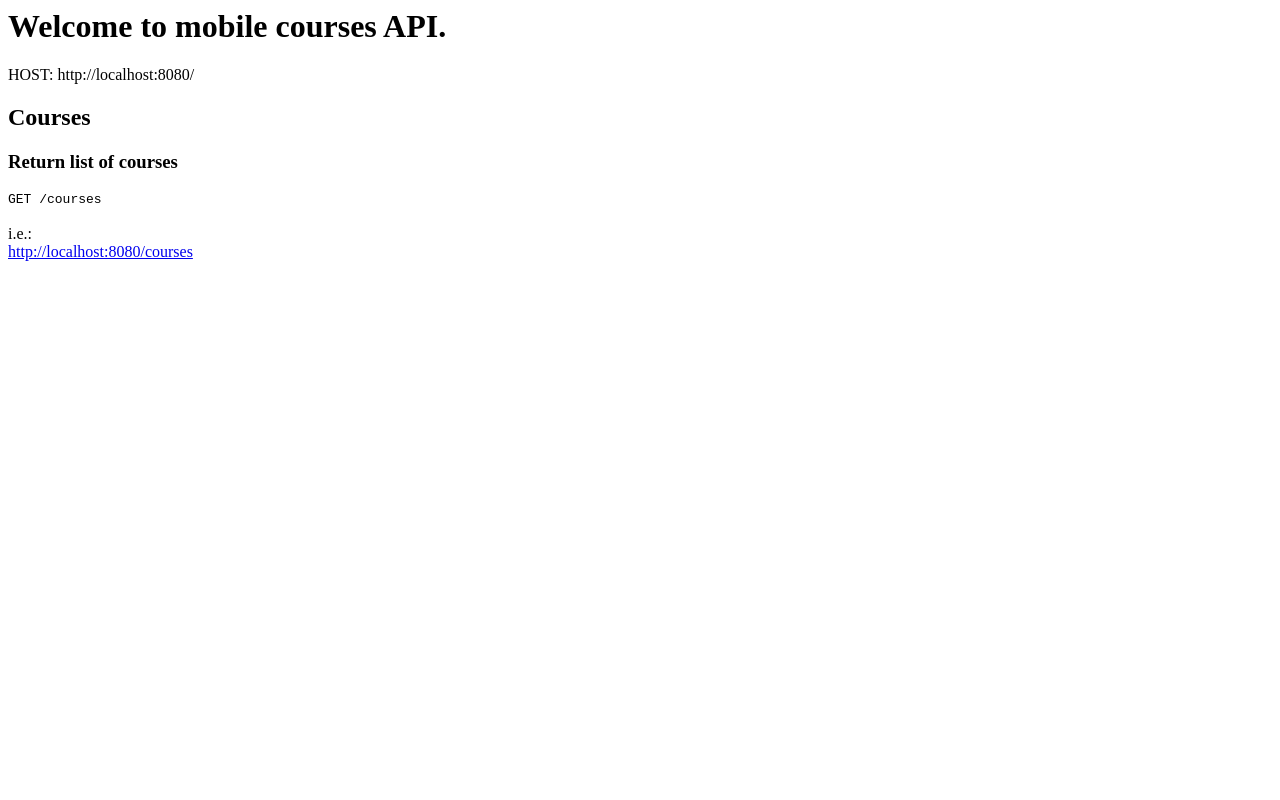
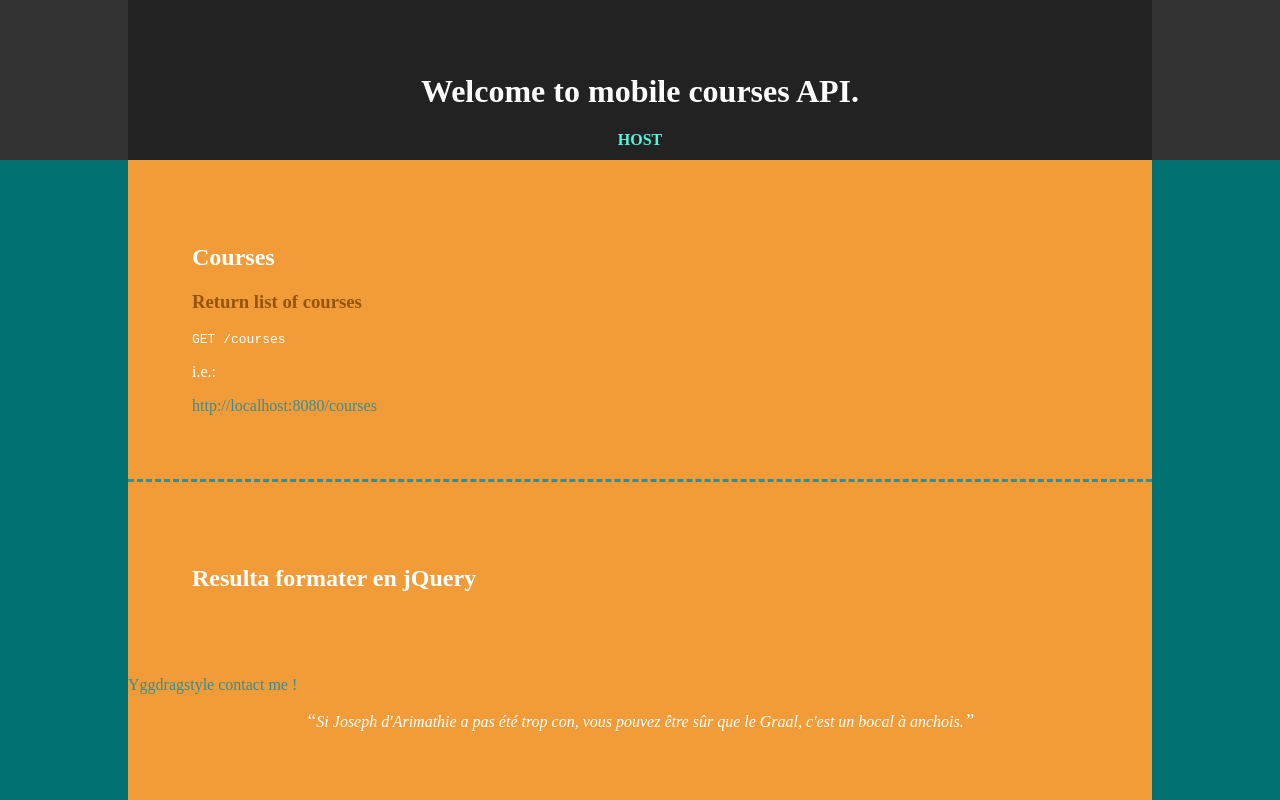
Before and after one commit to Yggdragstyle/Node_bddMacha_API_Web, a website: page data/index.html in a window 1280 px wide. Drawn offline with nearby package versions, Linux system fonts and the light colour scheme; files that its build step writes are made by us from their sources.

Commit message:
Ygg work for Macha OK

```diff
--- a/data/index.html
+++ b/data/index.html
@@ -1,15 +1,45 @@
 <html>
-<body>
+	<head>
+		<meta charset="utf-8" />
+		<title>JSON Formater</title>
+		<link rel="stylesheet" type="text/css" href="css/style.css" />
+		<script type="text/javascript" src="https://cdnjs.cloudflare.com/ajax/libs/jquery/3.2.1/jquery.min.js"></script>
+		<script type="text/javascript" src="js/script.js"></script>
+	</head>
+	<body>
+		<div class="wrapper">
+			<header>
 
-<h1>Welcome to mobile courses API.</h1>
+				<h1>Welcome to mobile courses API.</h1>
+				<b><a href="http://localhost:8080/">HOST</a></b>
 
-HOST: http://localhost:8080/
+			</header>
+			<section>
 
-<h2>Courses</h2>
-<h3>Return list of courses</h3>
-<code>GET /courses</code><br>
-<br>
-i.e.:<br>
-<a href="http://localhost:8080/courses">http://localhost:8080/courses</a><br>
-</body>
+				<h2>Courses</h2>
+
+				<h3>Return list of courses</h3>
+				<code>GET /courses</code>
+				<p>i.e.:</p>
+				<a href="http://localhost:8080/courses">http://localhost:8080/courses</a>
+
+			</section>
+			<section>
+
+				<h2>Resulta formater en jQuery</h2>
+
+				<ul id="resulta"></ul>
+
+			</section>
+			<footer>
+				<nav>
+					<a href="https://ygg.life">Yggdragstyle</a>
+					<a href="dans.la.com@gmail.com">contact me !</a>
+					<blockquote>Si Joseph d'Arimathie a pas été trop con, vous pouvez être sûr que le Graal, c'est un bocal à anchois.</blockquote>
+				</nav>
+			</footer>
+		</div>
+
+		<div id="header-bg"></div>
+	</body>
 </html>
--- /dev/null
+++ b/public/css/style.css
@@ -0,0 +1,111 @@
+/*
+
+	Yggdragstyle
+	ygg.life
+
+	Stylesheet of JSON Formater
+
+*/
+
+body, html {
+
+	width: 100vw;
+	height: 100vh;
+
+	margin: 0;
+	padding: 0;
+
+	background-color: #027171;
+
+}
+
+#header-bg {
+
+	position: fixed;
+	top: 0;
+	left: 0;
+	z-index: 1;
+
+	width: 100%;
+	height: 160px;
+
+	background-color: #333;
+}
+
+.wrapper {
+
+	position: relative;
+	z-index: 10;
+
+	margin-left: 10%;
+	width: 80%;
+	min-height: 100vh;
+
+	background-color: #f19c38;
+	color: white;
+
+}
+
+header {
+
+	box-sizing: border-box;
+
+	width: 100%;
+	height: 160px;
+	padding: 5% 0;
+
+	text-align: center;
+
+	background-color: #222;
+}
+
+section {
+
+	padding: 5vw;
+	border-bottom: 3px dashed #3d8c8c;
+}
+section:nth-child(3) { border-width: 0; }
+
+blockquote {
+	font-style: italic;
+	text-align: center;
+}
+blockquote:before {
+  content: open-quote;
+  font-size: 1.2em;
+}
+blockquote:after {
+  content: close-quote;
+  font-size: 1.2em;
+}
+
+a {
+	color: #3d8c8c;
+	text-decoration: none;
+}
+header a {
+	color: #53f7dd;
+}
+
+
+h3 { color: #965407 }
+
+td { padding: 0 1em; }
+
+
+ul#resulta {
+
+
+
+}
+
+ul#resulta li {
+
+	list-style-type: none;
+}
+
+td:first-child {
+
+    font-weight: bold;
+    border-right: 1px solid black;
+}
```
Also changed, not shown: public/js/script.js (added, +60 -0 lines), server.js (+7 -0 lines).
